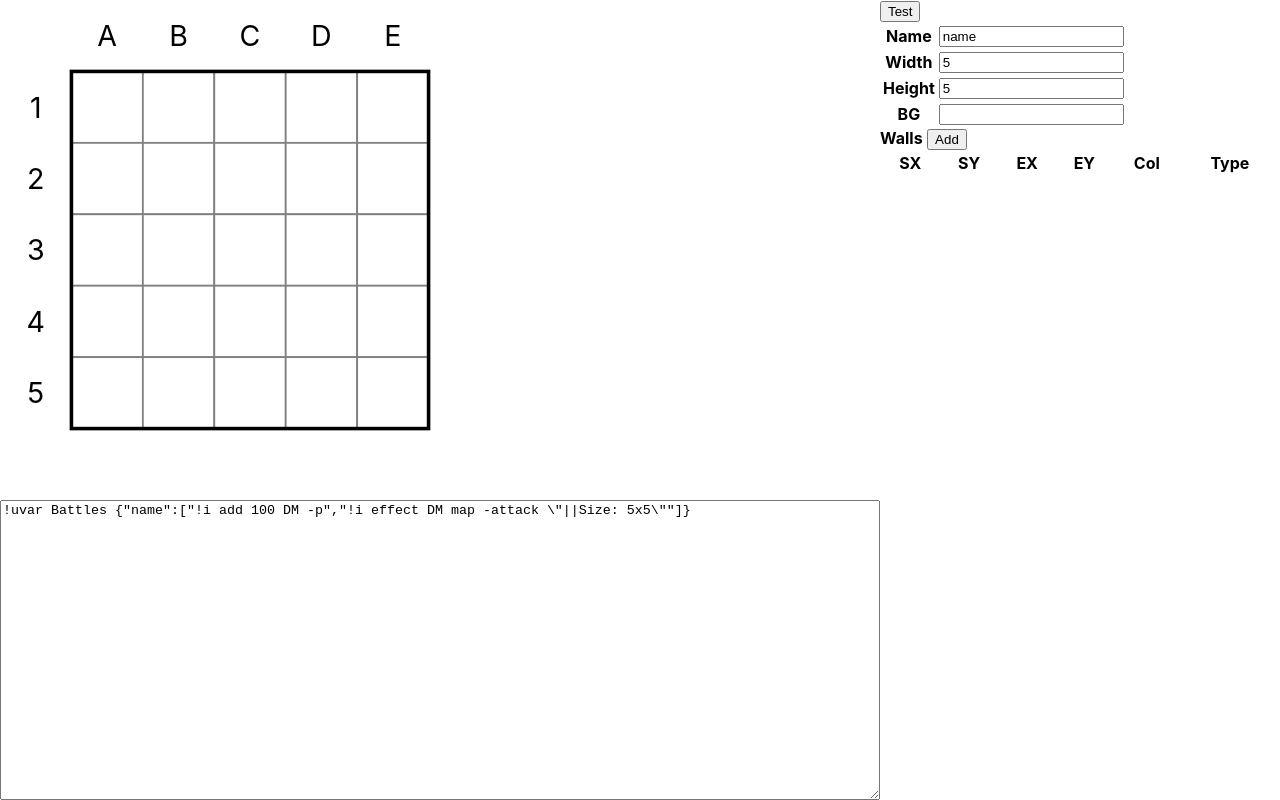
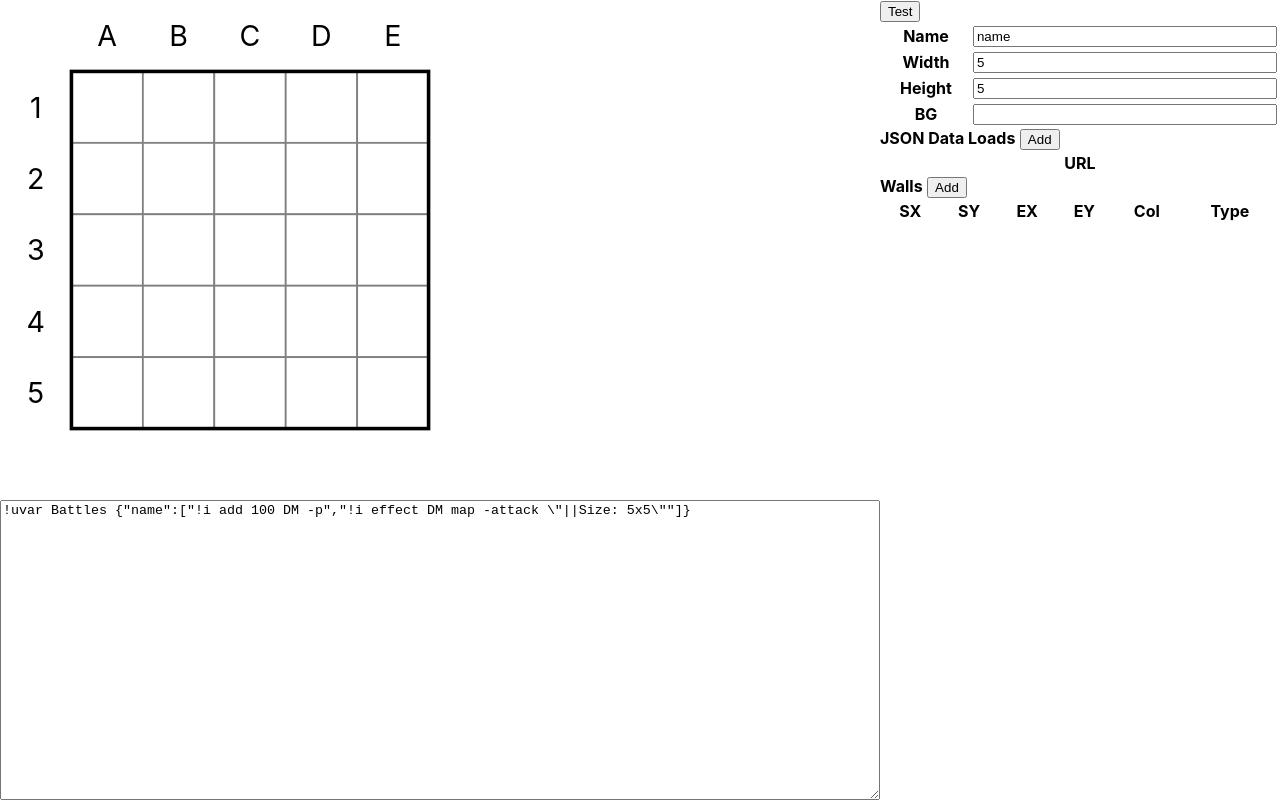
Before and after one commit to lagdotcom/avrae-map-planner, a React (Create React App) app: page / in a window 1280 px wide. Built offline with nearby package versions, Linux system fonts and the light colour scheme.

Commit message:
now supports "data loads", json files have to be prepared by hand though

```diff
--- a/src/BattlePlan.ts
+++ b/src/BattlePlan.ts
@@ -59,4 +59,5 @@ export default interface BattlePlan {
   starty?: number;
   gridsize?: number;
   walls: Wall[];
+  loads: string[];
 }
--- a/src/MapPlanner.scss
+++ b/src/MapPlanner.scss
@@ -18,6 +18,15 @@
 
   .MapDetails {
     grid-area: details;
+
+    table {
+      width: 100%;
+    }
+
+    input {
+      box-sizing: border-box;
+      width: 100%;
+    }
   }
 
   .MapCode {
@@ -25,14 +34,4 @@
     font-family: monospace;
     white-space: pre-line;
   }
-
-  .MapWalls {
-    table {
-      width: 100%;
-    }
-    input {
-      box-sizing: border-box;
-      width: 100%;
-    }
-  }
 }
--- a/src/MapPlanner.tsx
+++ b/src/MapPlanner.tsx
@@ -15,6 +15,7 @@ import NumberInput from "./inputs/NumberInput";
 import TableEnumInput from "./inputs/TableEnumInput";
 import TableNumberInput from "./inputs/TableNumberInput";
 import TableTextInput from "./inputs/TableTextInput";
+import TextInput from "./inputs/TextInput";
 import { MapView } from "./MapView";
 import {
   convertFromUVar,
@@ -59,6 +60,57 @@ function MapSettings({
         />
       </tbody>
     </table>
+  );
+}
+
+function MapLoads({
+  plan,
+  setPlan,
+}: {
+  plan: BattlePlan;
+  setPlan: BattlePlanUpdater;
+}) {
+  function add() {
+    setPlan({
+      ...plan,
+      loads: plan.loads.concat(""),
+    });
+  }
+
+  function remove(idx: number) {
+    setPlan({ ...plan, loads: plan.loads.filter((_, i) => i !== idx) });
+  }
+
+  function update(idx: number, url: string) {
+    setPlan({
+      ...plan,
+      loads: plan.loads.map((w, i) => (i === idx ? url : w)),
+    });
+  }
+
+  return (
+    <div className="MapLoads">
+      <strong>JSON Data Loads</strong> <button onClick={add}>Add</button>
+      <table>
+        <thead>
+          <tr>
+            <th>URL</th>
+          </tr>
+        </thead>
+        <tbody>
+          {plan.loads.map((url, i) => (
+            <tr key={i}>
+              <td>
+                <TextInput value={url} onChange={(url) => update(i, url)} />
+              </td>
+              <td>
+                <button onClick={() => remove(i)}>-</button>
+              </td>
+            </tr>
+          ))}
+        </tbody>
+      </table>
+    </div>
   );
 }
 
@@ -240,6 +292,7 @@ function MapDetails({
     <div className="MapDetails">
       <button onClick={() => window.open(getOTFBMUrl(plan))}>Test</button>
       <MapSettings plan={plan} setPlan={setPlan} />
+      <MapLoads plan={plan} setPlan={setPlan} />
       {unit && <UnitSettings plan={plan} setPlan={setPlan} unit={unit} />}
       <MapWalls plan={plan} setPlan={setPlan} />
     </div>
@@ -273,6 +326,7 @@ export default function MapPlanner(): JSX.Element {
     height: 5,
     units: [],
     walls: [],
+    loads: [],
   });
 
   const [selection, setSelection] = useState<XY>();
--- a/src/tools.ts
+++ b/src/tools.ts
@@ -78,6 +78,11 @@ function getWall(w: Wall) {
   return parts.join(" ");
 }
 
+// TODO: don't actually know the syntax for this!
+function getLoad(url: string) {
+  return `!i load ${url}`;
+}
+
 export function convertToBPlan(plan: BattlePlan): string[] {
   const mapArgs = [`-mapsize ${plan.width}x${plan.height}`];
   if (plan.bg) mapArgs.push(`-bg ${plan.bg}`);
@@ -88,6 +93,7 @@ export function convertToBPlan(plan: BattlePlan): string[] {
     `!bplan map ${id} set ${mapArgs.join(" ")}`,
     ...plan.units.map((u) => `!bplan add ${id} ${getMAdd(u)}`),
     ...plan.walls.map((w) => `!bplan add ${id} ${getWall(w)}`),
+    ...plan.loads.map((url) => `!bplan add ${id} ${getLoad(url)}`),
   ];
 }
 
@@ -103,6 +109,7 @@ export function convertToUvar(plan: BattlePlan): string {
         `!i effect DM map -attack "||${mapArgs.join(" ~ ")}"`,
         ...plan.units.map(getMAdd),
         ...plan.walls.map(getWall),
+        ...plan.loads.map(getLoad),
       ],
     })
   );
@@ -215,10 +222,21 @@ function applyWallCommand(plan: BattlePlan, switches: StringDict) {
   plan.walls.push(w);
 }
 
+function applyLoadCommand(plan: BattlePlan, args: string[]) {
+  plan.loads.push(args[1]);
+}
+
 export function convertFromUVar(s: string): BattlePlan {
   const val: { [key: string]: string[] } = JSON.parse(s);
   const name = Object.keys(val)[0];
-  const plan: BattlePlan = { name, width: 1, height: 1, units: [], walls: [] };
+  const plan: BattlePlan = {
+    name,
+    width: 1,
+    height: 1,
+    units: [],
+    walls: [],
+    loads: [],
+  };
   val[name].forEach((line) => {
     const { command, args, switches } = splitCommand(line);
     if (!["!i", "!init"].includes(command)) return;
@@ -234,6 +252,10 @@ export function convertFromUVar(s: string): BattlePlan {
 
       case "wall":
         applyWallCommand(plan, switches);
+        break;
+
+      case "load":
+        applyLoadCommand(plan, args);
         break;
     }
   });
@@ -276,6 +298,7 @@ export function getOTFBMUrl(plan: BattlePlan): string {
   });
 
   if (plan.bg) url += "?bg=" + plan.bg;
+  plan.loads.forEach((data) => (url += "/?load=" + data));
   return url;
 }
 
```
